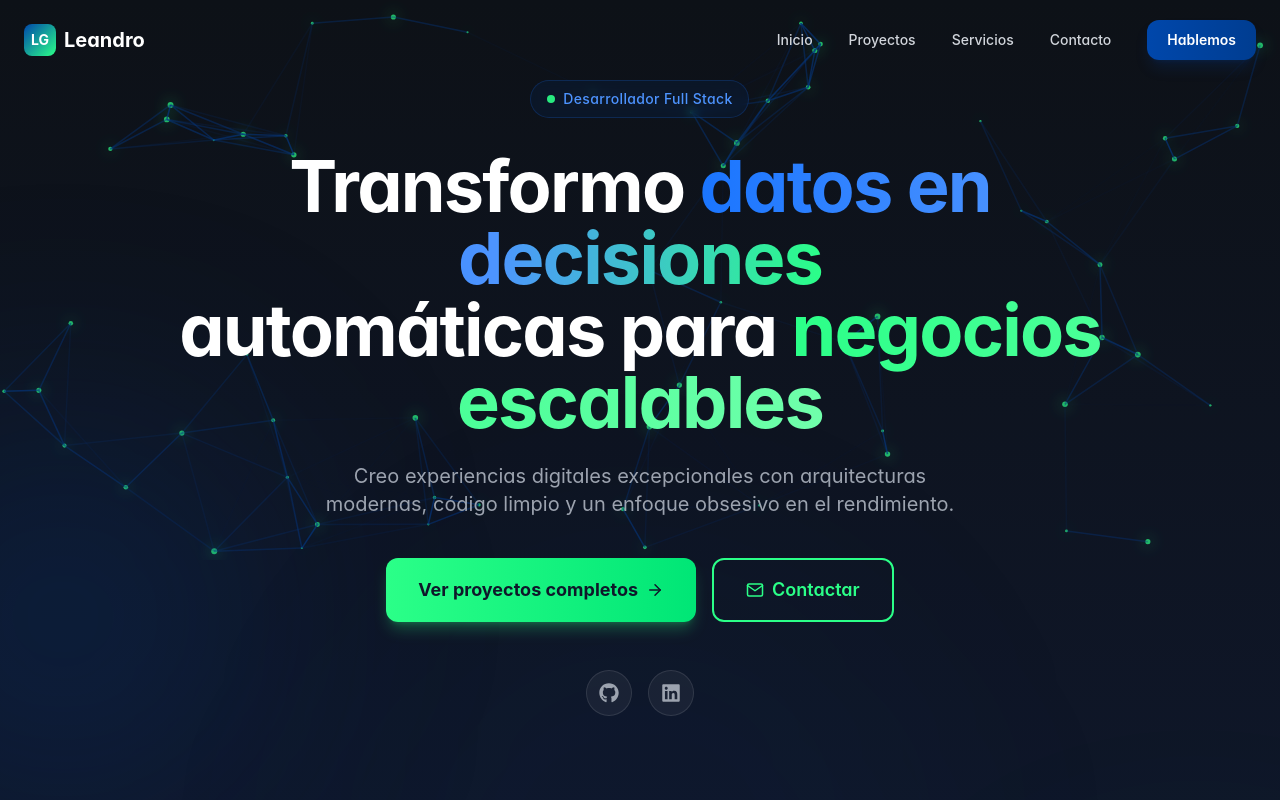
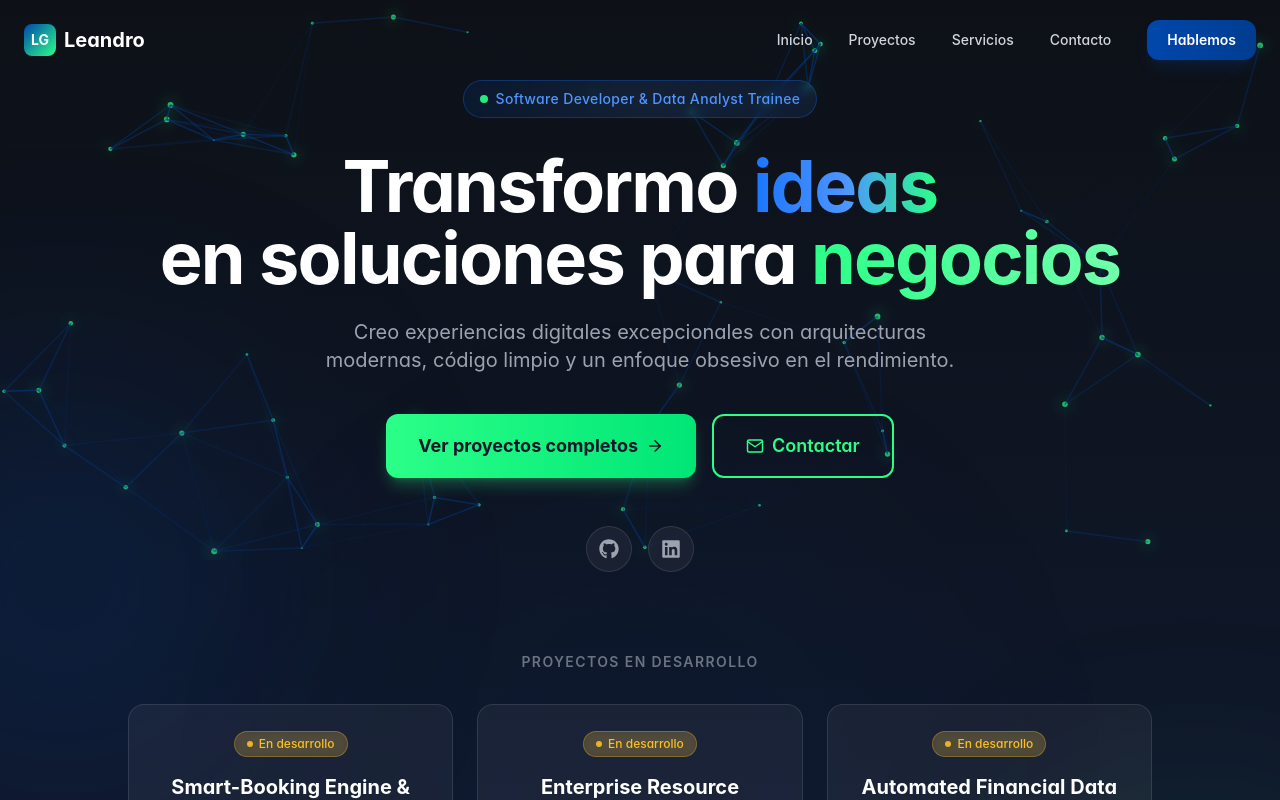
Before and after one commit to lgavegno/mi-portafolio, a React (Vite) app: page / in a window 1280 px wide. Shown: the top 800 px of the page. Built offline with nearby package versions, Linux system fonts and the light colour scheme.

Commit message:
Ref: Refactorizacion en HeroBanner y Home

```diff
--- a/src/features/hero/HeroBanner.jsx
+++ b/src/features/hero/HeroBanner.jsx
@@ -1,7 +1,6 @@
 // src/features/hero/HeroBanner.jsx
 // Hero Banner 2025 con micro-interacciones de dopamina
-
-import React from 'react';
+import { useState } from 'react';
 import { motion } from 'framer-motion';
 import { FiArrowRight, FiMail } from 'react-icons/fi';
 import { FaGithub, FaLinkedin } from 'react-icons/fa';
@@ -48,22 +47,59 @@ const AnimatedText = ({ text, className = '' }) => {
 };
 
 // Componente de badge animado
-const Badge = ({ children, className = '' }) => (
+const Badge = ({ children, className = '' }) => {
+  const [isHovered, setIsHovered] = useState(false);
+
+  return (
     <motion.div
-    initial={{ opacity: 0, scale: 0.8, y: -10 }}
+      initial={{ opacity: 0, scale: 0.3, y: -10 }}
       animate={{ opacity: 1, scale: 1, y: 0 }}
+      whileHover={{
+        scale: 1.05,
+        boxShadow: "0 0 30px rgba(59, 130, 246, 0.6)"
+      }}
+      onHoverStart={() => setIsHovered(true)}
+      onHoverEnd={() => setIsHovered(false)}
       transition={springConfig.bouncy}
       className={`
         inline-flex items-center gap-2
         px-4 py-2 rounded-full
-      bg-cobalt-500/10 border border-cobalt-400/20
+        bg-gradient-to-r from-cobalt-500/15 to-blue-500/10
+        border border-cobalt-400/30
         backdrop-blur-sm
+        relative overflow-hidden
         ${className}
       `}
     >
       {children}
+
+      {/* Efecto de partículas de luz */}
+      {isHovered && (
+        <>
+          <motion.div
+            className="absolute w-2 h-2 bg-white rounded-full"
+            initial={{ x: -10, y: "50%", opacity: 0.8 }}
+            animate={{
+              x: "100%",
+              transition: { duration: 0.5, repeat: Infinity }
+            }}
+          />
+          <motion.div
+            className="absolute w-1 h-1 bg-blue-300 rounded-full"
+            initial={{ x: -5, y: "30%", opacity: 0.6 }}
+            animate={{
+              x: "100%",
+              transition: { duration: 0.7, repeat: Infinity, delay: 0.2 }
+            }}
+          />
+        </>
+      )}
+
+      {/* Brillo base sutil */}
+      <div className="absolute inset-0 bg-gradient-to-r from-transparent via-white/5 to-transparent opacity-50" />
     </motion.div>
   );
+};
 
 // Iconos sociales con animación
 const SocialLink = ({ href, icon: Icon, label, delay = 0 }) => (
@@ -141,7 +177,7 @@ const HeroBanner = () => {
           <Badge className="mb-8">
             <span className="w-2 h-2 rounded-full bg-mint-400 animate-pulse" />
             <span className="text-cobalt-300 text-sm font-medium tracking-wide">
-              Desarrollador Full Stack
+              Software Developer & Data Analyst Trainee
             </span>
           </Badge>
 
@@ -152,12 +188,12 @@ const HeroBanner = () => {
           >
             <span className="text-white">Transformo </span>
             <span className="bg-gradient-to-r from-cobalt-400 via-cobalt-300 to-mint-400 bg-clip-text text-transparent">
-              datos en decisiones
+              ideas
             </span>
             <br />
-            <span className="text-white">automáticas para </span>
+            <span className="text-white">en soluciones para </span>
             <span className="bg-gradient-to-r from-mint-400 to-mint-300 bg-clip-text text-transparent">
-              negocios escalables
+              negocios
             </span>
           </motion.h1>
 
--- a/src/features/home/Home.jsx
+++ b/src/features/home/Home.jsx
@@ -11,12 +11,12 @@ const Home = () => {
           <div className="inline-block bg-[#d3fd01]/10 px-4 py-2 rounded-full mb-6">
             <span className="text-[#d3fd01] text-sm font-semibold flex items-center justify-center gap-2">
               <FaCode className="text-lg" />
-              Desarrollador Full Stack
+              Software developer & Data Analyst Trainee
             </span>
           </div>
 
           <h1 className="text-4xl sm:text-5xl md:text-6xl lg:text-7xl font-bold mb-6">
-            Hola, soy <span className="text-[#d3fd01]">Leandro</span>
+            Hola, soy <span className="text-[#d3fd01]">Ongevag Studio</span>
           </h1>
 
           <p className="text-lg md:text-xl text-gray-300 mb-8 max-w-2xl mx-auto">
```
Also changed, not shown: 1 other file (tests, documents, lock files or other folders). Lines whose indentation alone changed are shown as unchanged.
